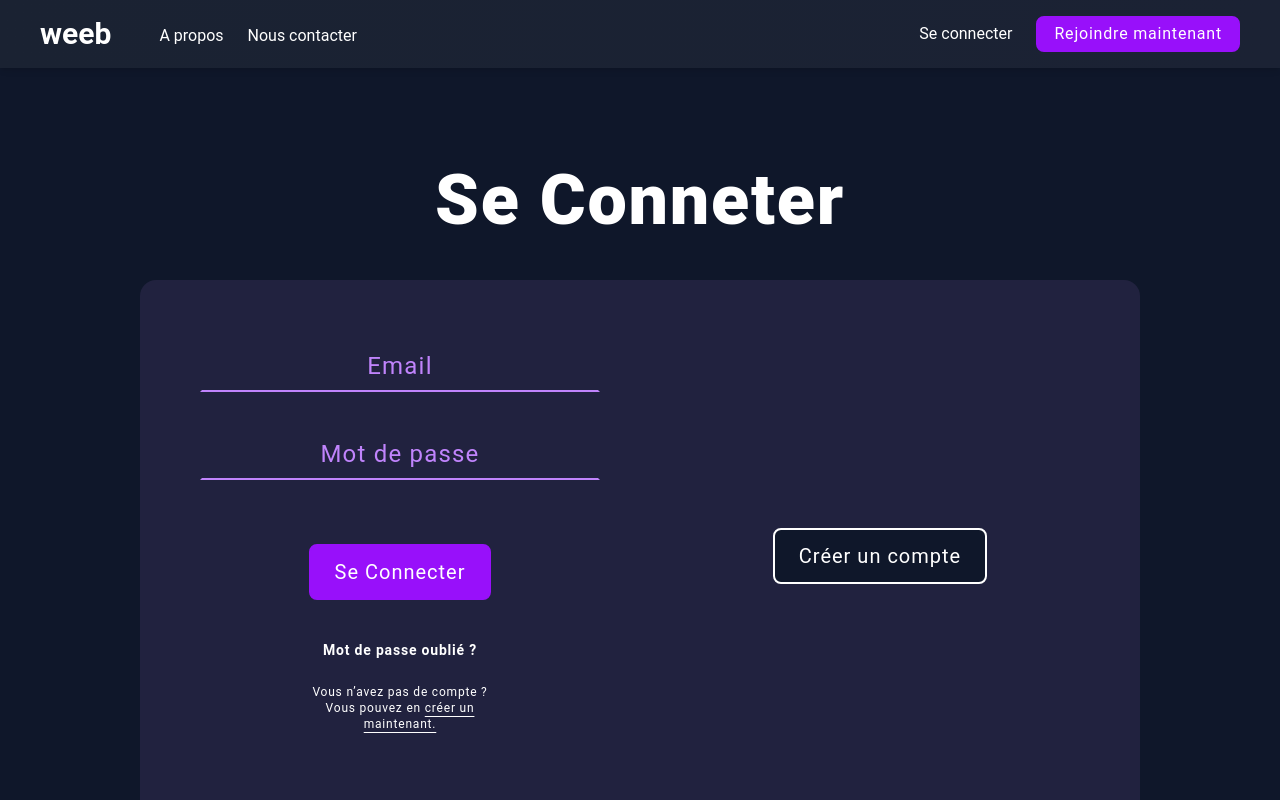
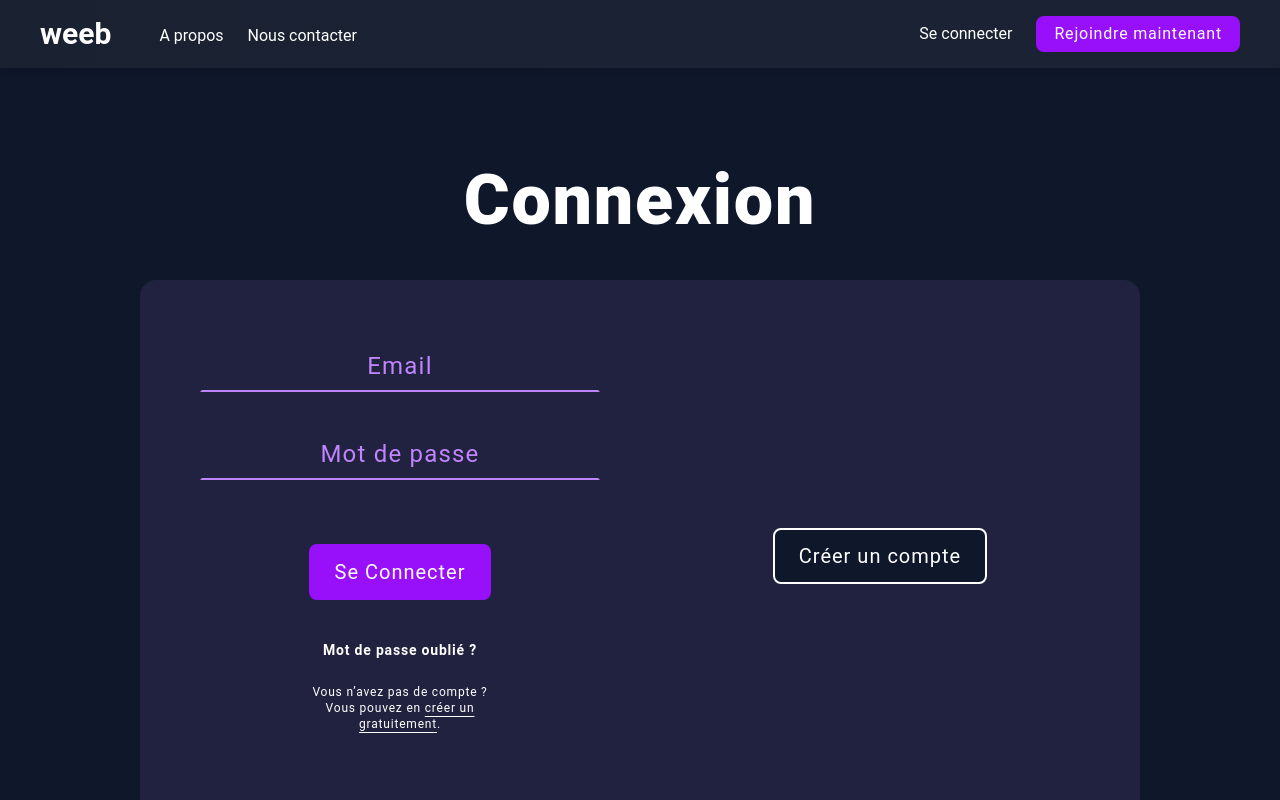
Before and after one commit to mMormin/weeb_Maxime_Mormin-Boudot, a React (Vite) app: page /login in a window 1280 px wide. Shown: the top 800 px of the page. Built offline with nearby package versions, Linux system fonts and the light colour scheme.

Commit message:
chore: coquilles

```diff
--- a/src/components/form/LoginForm.tsx
+++ b/src/components/form/LoginForm.tsx
@@ -87,8 +87,9 @@ const ContactForm = () => {
         <p className="text-xs w-[50%]">
           Vous n’avez pas de compte ? Vous pouvez en{" "}
           <span className="underline underline-offset-4 cursor-pointer hover:no-underline hover:text-secondary">
-            créer un maintenant.
+            créer un gratuitement
           </span>
+          .
         </p>
       </div>
     </form>
--- a/src/pages/Login/index.tsx
+++ b/src/pages/Login/index.tsx
@@ -6,7 +6,7 @@ const Login = () => {
     <section className="text-white py-40">
       <div className="max-w-8xl mx-auto text-center flex flex-col items-center justify-center">
         <h2 className="text-large font-extrabold tracking-wide leading-20 mb-10">
-          Se Conneter
+          Connexion
         </h2>
 
         <div className="grid grid-cols-2  bg-[#21223F] rounded-2xl p-15 gap-20">
```
